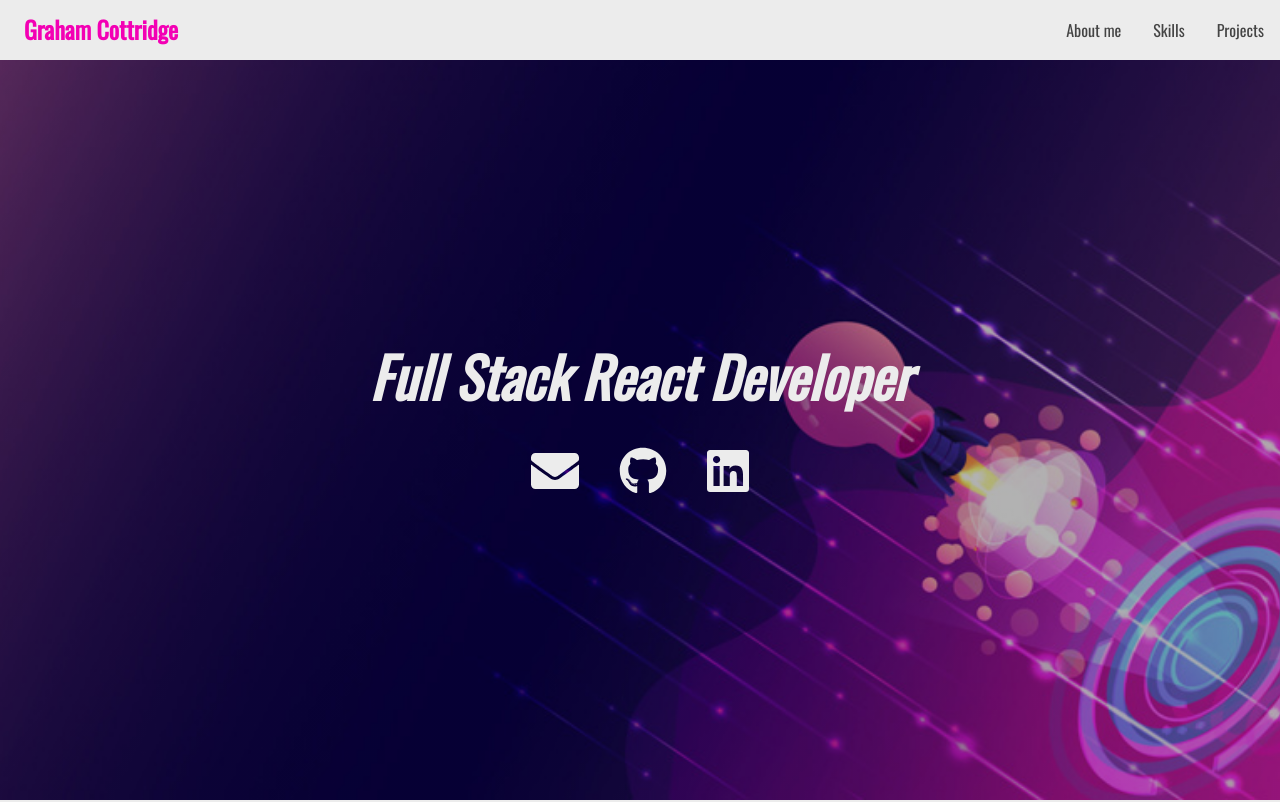
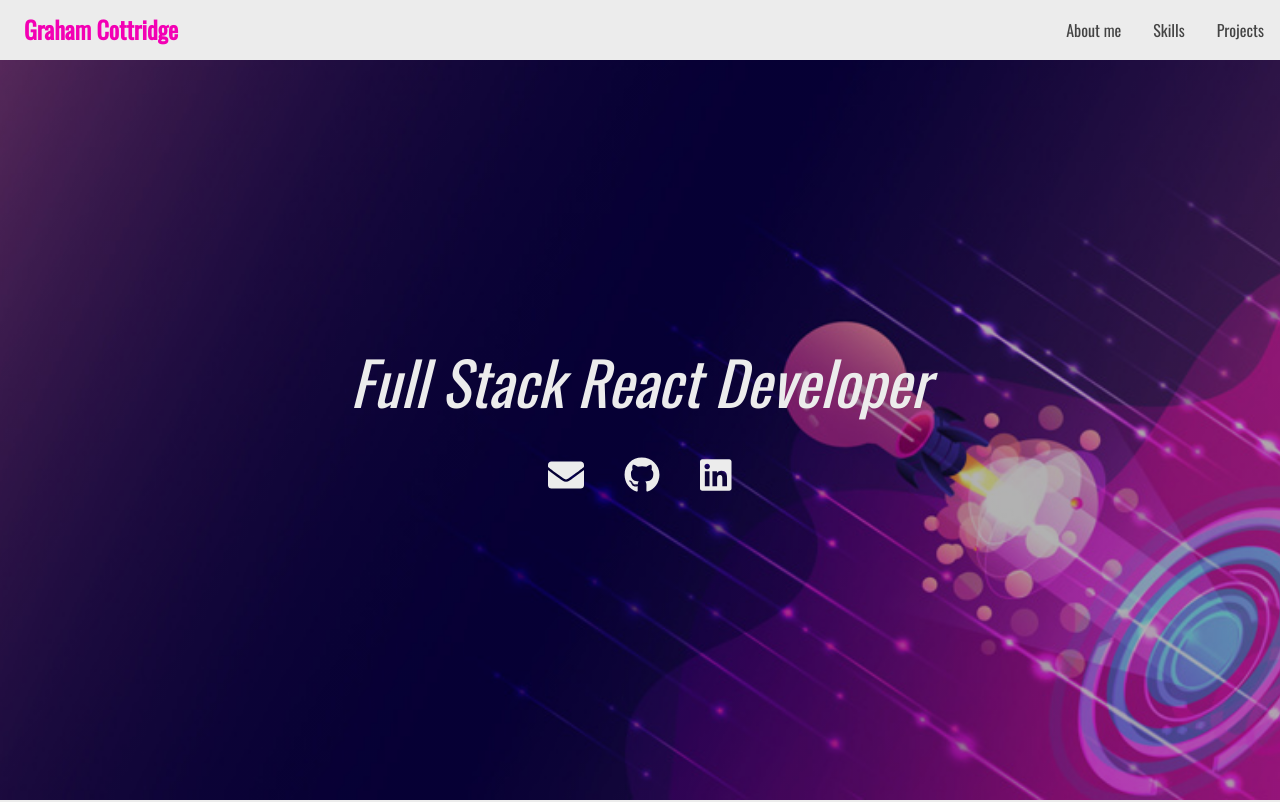
Before and after one commit to grahamcottridge/gc-portfolio, a React (Create React App) app: page / in a window 1280 px wide. Shown: the top 802 px of the page. Built offline with nearby package versions, Linux system fonts and the light colour scheme.

Commit message:
Update header styles

```diff
--- a/src/components/header/header.component.jsx
+++ b/src/components/header/header.component.jsx
@@ -28,7 +28,7 @@ const Header = () => {
           </animated.h1>
           <div className="icons">
             <a className="icon" href="mailto:codinggc@gmail.com?subject=Hi!">
-              <FontAwesomeIcon size="3x" icon={faEnvelope} />
+              <FontAwesomeIcon icon={faEnvelope} />
             </a>
             <a
               className="icon"
@@ -36,7 +36,7 @@ const Header = () => {
               rel="noopener noreferrer"
               target="_blank"
             >
-              <FontAwesomeIcon size="3x" icon={faGithub} />
+              <FontAwesomeIcon icon={faGithub} />
             </a>
             <a
               className="icon"
@@ -44,7 +44,7 @@ const Header = () => {
               rel="noopener noreferrer"
               target="_blank"
             >
-              <FontAwesomeIcon size="3x" icon={faLinkedin} />
+              <FontAwesomeIcon icon={faLinkedin} />
             </a>
           </div>
         </div>
--- a/src/components/header/header.styles.scss
+++ b/src/components/header/header.styles.scss
@@ -17,7 +17,8 @@
     .title {
       color: #ececec;
       font-style: italic;
-      font-size: 56px;
+      font-size: 60px;
+      font-weight: 100;
       line-height: 1.2;
     }
 
@@ -26,16 +27,17 @@
         color: #ececec;
         padding: 20px 20px;
         text-decoration: none;
+        font-size: 36px;
       }
 
       .icon:hover {
-        color: #f300b4;
+        color: #a51080;
       }
     }
 
     @media screen and (max-width: 600px) {
       .title {
-        font-size: 44px;
+        font-size: 36px;
       }
 
       .icon {
```
